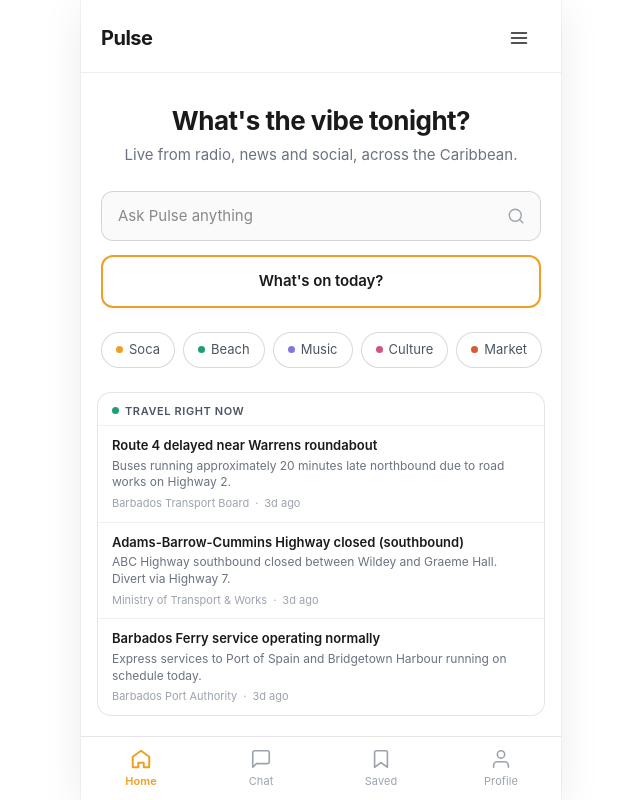
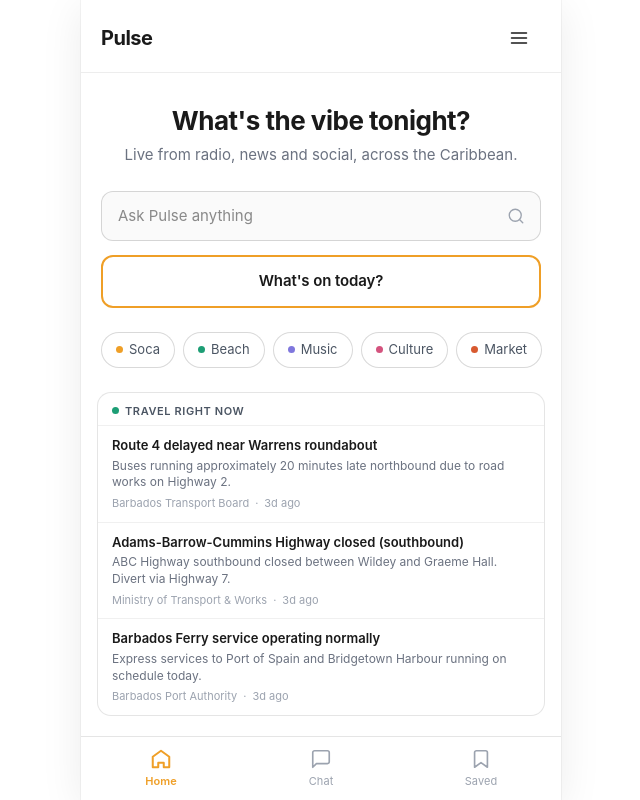
Before and after one commit to KatieM00/Pulse_FE, a Next.js app: page / in a window 1280 px wide. Shown: the whole page, without its empty margins (319-959 px from the left). Built offline with nearby package versions, Linux system fonts and the light colour scheme.

Commit message:
remove profile

```diff
--- a/app/profile/page.tsx
+++ /dev/null
@@ -1,44 +0,0 @@
-export default function ProfilePage() {
-  return (
-    <div
-      style={{
-        height: "100%",
-        overflowY: "auto",
-        background: "#ffffff",
-        padding: "32px 20px",
-        color: "#1A1A1A",
-      }}
-    >
-      <h1
-        style={{
-          fontSize: 22,
-          fontWeight: 700,
-          letterSpacing: -0.4,
-          margin: "0 0 6px",
-        }}
-      >
-        Profile
-      </h1>
-      <p style={{ fontSize: 14, color: "#6B7280", margin: "0 0 32px" }}>
-        Personalise your Pulse experience.
-      </p>
-
-      <div
-        style={{
-          background: "#FAFAFA",
-          borderRadius: 14,
-          border: "0.5px solid rgba(0,0,0,0.10)",
-          padding: "16px",
-          fontSize: 14,
-          color: "#9CA3AF",
-          textAlign: "center",
-          lineHeight: 1.6,
-        }}
-      >
-        Profiles and preferences are coming soon.
-        <br />
-        This feature is planned for the next build sprint.
-      </div>
-    </div>
-  );
-}
--- a/components/BottomNav.tsx
+++ b/components/BottomNav.tsx
@@ -61,26 +61,6 @@ const TABS = [
       </svg>
     ),
   },
-  {
-    href: "/profile",
-    label: "Profile",
-    icon: (active: boolean) => (
-      <svg
-        width="22"
-        height="22"
-        viewBox="0 0 24 24"
-        fill="none"
-        stroke={active ? "#EF9F27" : "#9CA3AF"}
-        strokeWidth={active ? 2.2 : 1.8}
-        strokeLinecap="round"
-        strokeLinejoin="round"
-        aria-hidden="true"
-      >
-        <path d="M20 21v-2a4 4 0 0 0-4-4H8a4 4 0 0 0-4 4v2" />
-        <circle cx="12" cy="7" r="4" />
-      </svg>
-    ),
-  },
 ];
 
 export default function BottomNav() {
```
